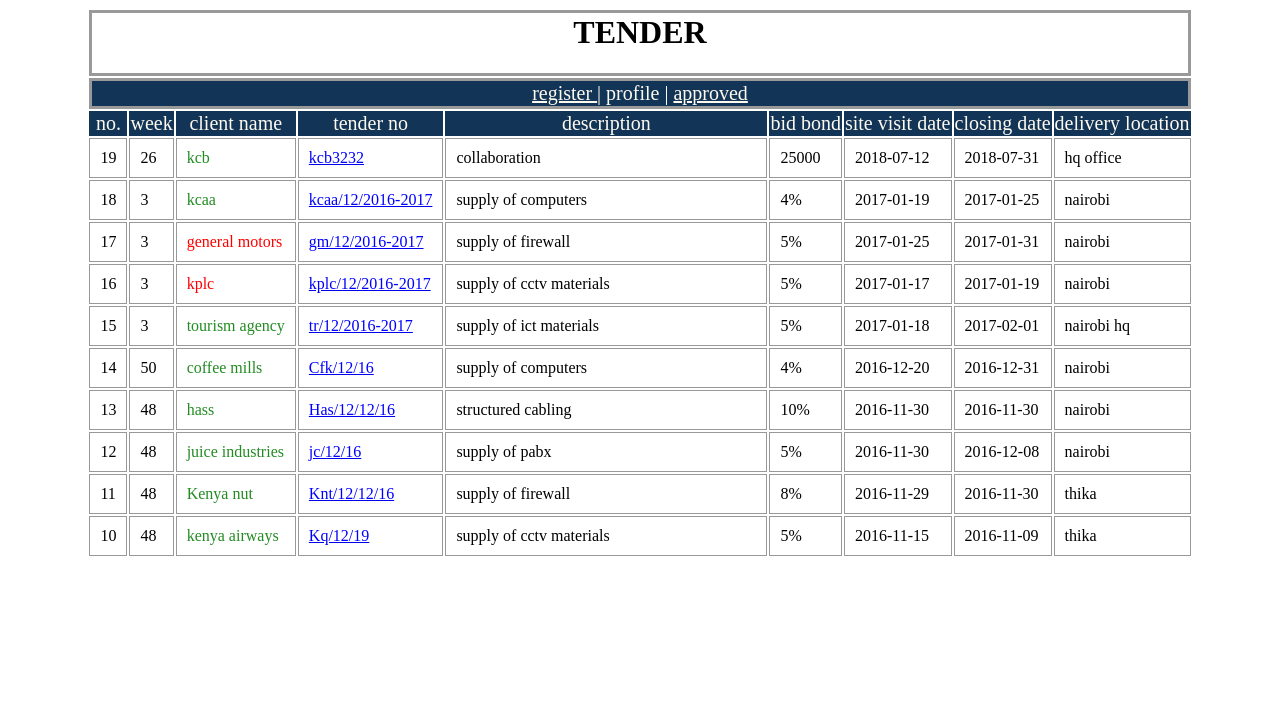
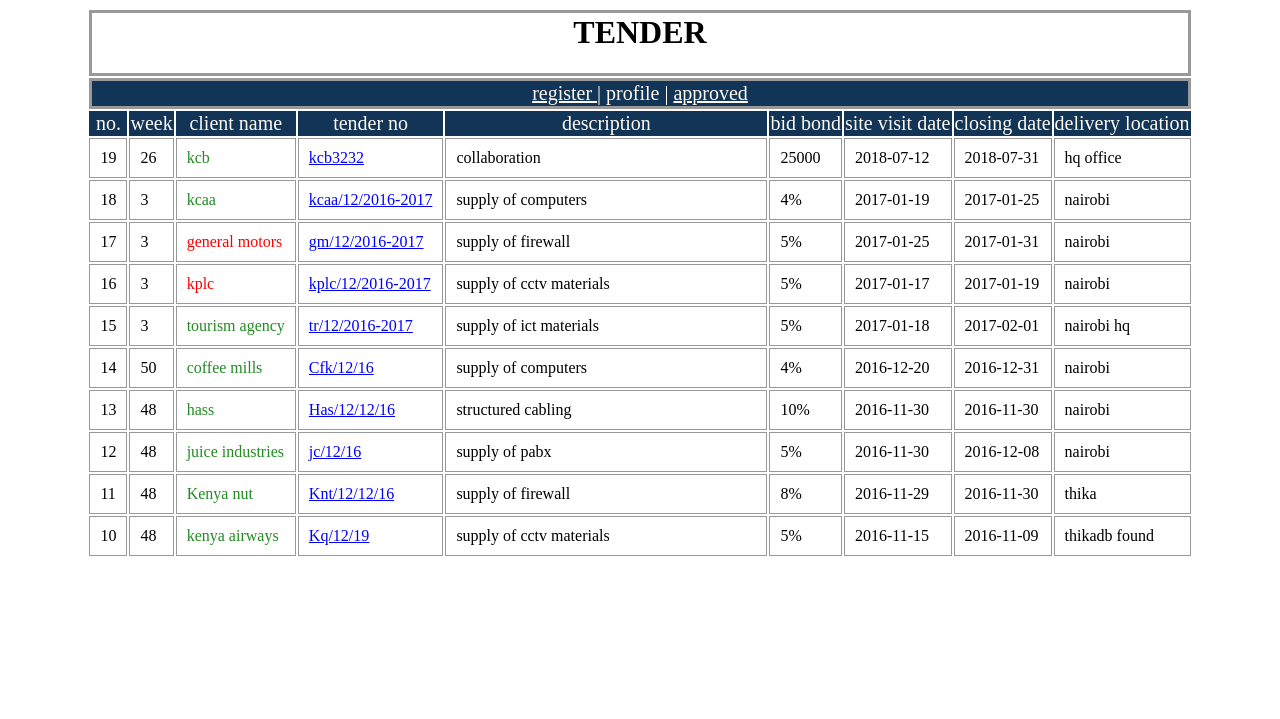
Before and after one commit to githiikihiu/konvergenz, a PHP site: page /profile.php in a window 1280 px wide. Shown: the top 719 px of the page. Run offline with PHP 8.4, Linux system fonts and the light colour scheme; data comes from the database, SQL or seed files in the repository.

Commit message:
Update profile.php

```diff
--- a/profile.php
+++ b/profile.php
@@ -229,12 +229,9 @@
 
 
 
+						print ('db found');
+					}
 
-					}
-					else {
-
-						print ('db not found');
-					}
 
 
 
```
